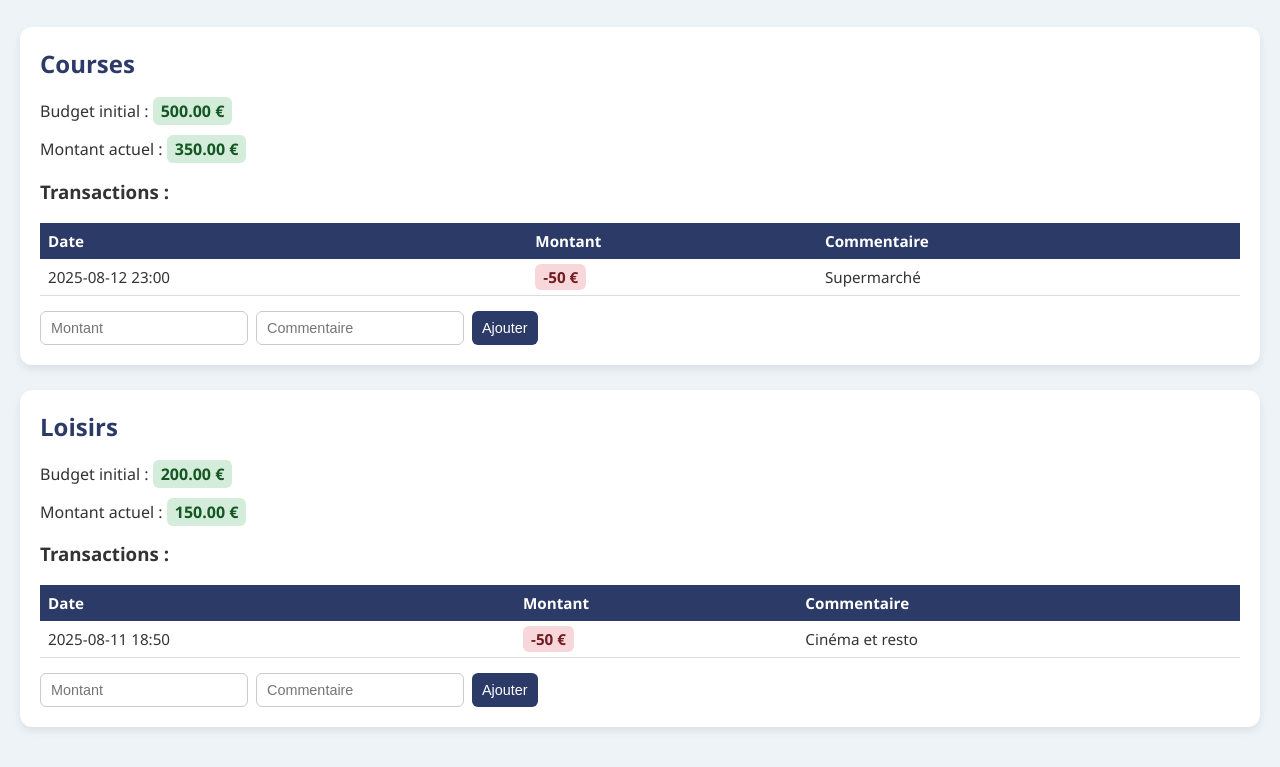
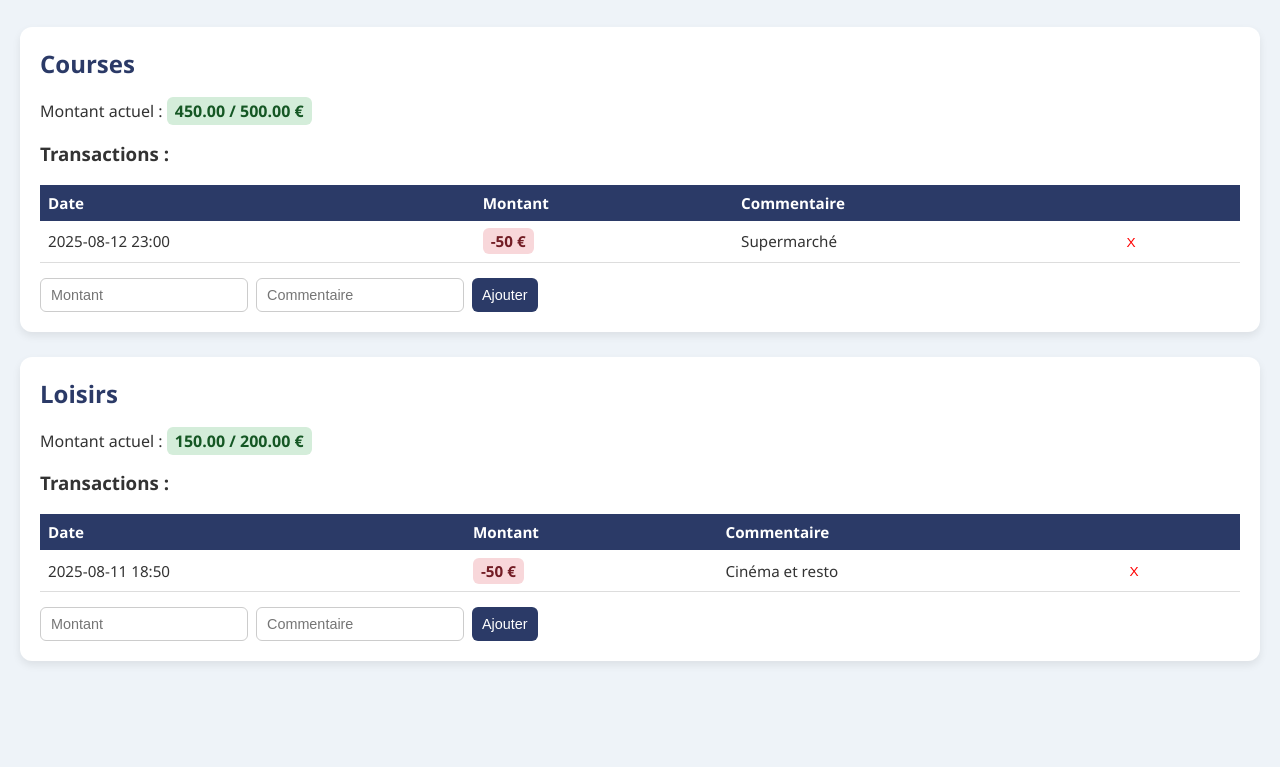
Before and after one commit to Nireda-52/SixSous, a plain HTML site: page index.html in a window 1280 px wide. Shown: the part 87-854 px from the top of the page. After the commit the page ends 800 px from the top, so only its background shows below. Drawn offline with Linux system fonts and the light colour scheme.

Commit message:
Feat: Supprime une transaction d'une enveloppe
Comprend également le changement d'affichage d'un titre.

```diff
--- a/data.json
+++ b/data.json
@@ -4,7 +4,7 @@
       "id": 1,
       "nom": "Courses",
       "montant_initial": 500.00,
-      "montant_actuel": 350.00,
+      "montant_actuel": 450.00,
       "transactions": [
         { "id": 1, "date": "2025-08-12 23:00", "montant": -50.00, "commentaire": "Supermarché" }
       ]
--- a/script.js
+++ b/script.js
@@ -26,6 +26,7 @@ function afficherEnveloppes() {
             <th>Date</th>
             <th>Montant</th>
             <th>Commentaire</th>
+            <th></th>
           </tr>
         </thead>
         <tbody>
@@ -34,6 +35,9 @@ function afficherEnveloppes() {
               <td>${t.date}</td>
               <td><span class="montant ${t.montant >= 0 ? 'positif' : 'negatif'}">${t.montant} €</span></td>
               <td>${t.commentaire}</td>
+              <td>
+                <button class="erase" type="button" onclick="supprimerTransaction(event, ${env.id}, ${t.id})">X</button>
+              </td>
             </tr>
           `).join("")}
         </tbody>
@@ -42,8 +46,7 @@ function afficherEnveloppes() {
 
     div.innerHTML = `
       <h2>${env.nom}</h2>
-      <p>Budget initial : <span class="montant positif">${env.montant_initial.toFixed(2)} €</span></p>
-      <p>Montant actuel : <span class="montant ${classeMontant}">${env.montant_actuel.toFixed(2)} €</span></p>
+      <p>Montant actuel : <span class="montant ${classeMontant}">${env.montant_actuel.toFixed(2)} / ${env.montant_initial.toFixed(2)} €</span></p>
 
       <h3>Transactions :</h3>
       ${transactionsHTML}
@@ -82,3 +85,23 @@ function ajouterTransaction(e, enveloppeId) {
 
   afficherEnveloppes();
 }
+
+function supprimerTransaction(e, enveloppeId, transactionId) {
+  //Je ne sais pas encore à quoi ça sert, à creuser.
+  e.preventDefault();
+  const form = e.target;
+
+  const enveloppe = data.enveloppes.find(env => env.id === enveloppeId);
+  const transaction = enveloppe.transactions.find(trans => trans.id === transactionId);
+
+  // Répercuter le montant sur l'enveloppe.
+  enveloppe.montant_actuel -= transaction.montant;
+
+  // Supprimer la transaction dans l'historique
+  let index = enveloppe.transactions.findIndex(t => t.id === transactionId);
+  enveloppe.transactions.splice(index, 1);
+
+  console.log("Vous avez supprimé cette ligne : [" + transaction.date + " " + transaction.montant + " € " + transaction.commentaire + "] de l'enveloppe " + enveloppe.nom);
+
+  afficherEnveloppes();
+}
--- a/style.css
+++ b/style.css
@@ -67,6 +67,12 @@ td {
   border-bottom: 1px solid #ddd;
 }
 
+td button {
+  margin: 0;
+  display: inline-block; /* évite qu’il déborde */
+  box-sizing: border-box;
+}
+
 td .positif {
   background-color: #d4edda;
   color: #155724;
@@ -109,3 +115,17 @@ button {
 button:hover {
   background: #1e2a4d;
 }
+
+button.erase {
+  background: white;
+  color: red;
+  border: none;
+  cursor: pointer;
+  transition: background 0.2s;
+  /*Pour gérer la croix. Un peu dégueu pour l'instant, à remplacer par une image à terme.*/
+  padding: 6px 8px 4px 8px;
+}
+button.erase:hover {
+  background: red;
+  color: white;
+}
```
Also changed, not shown: readme.md.
